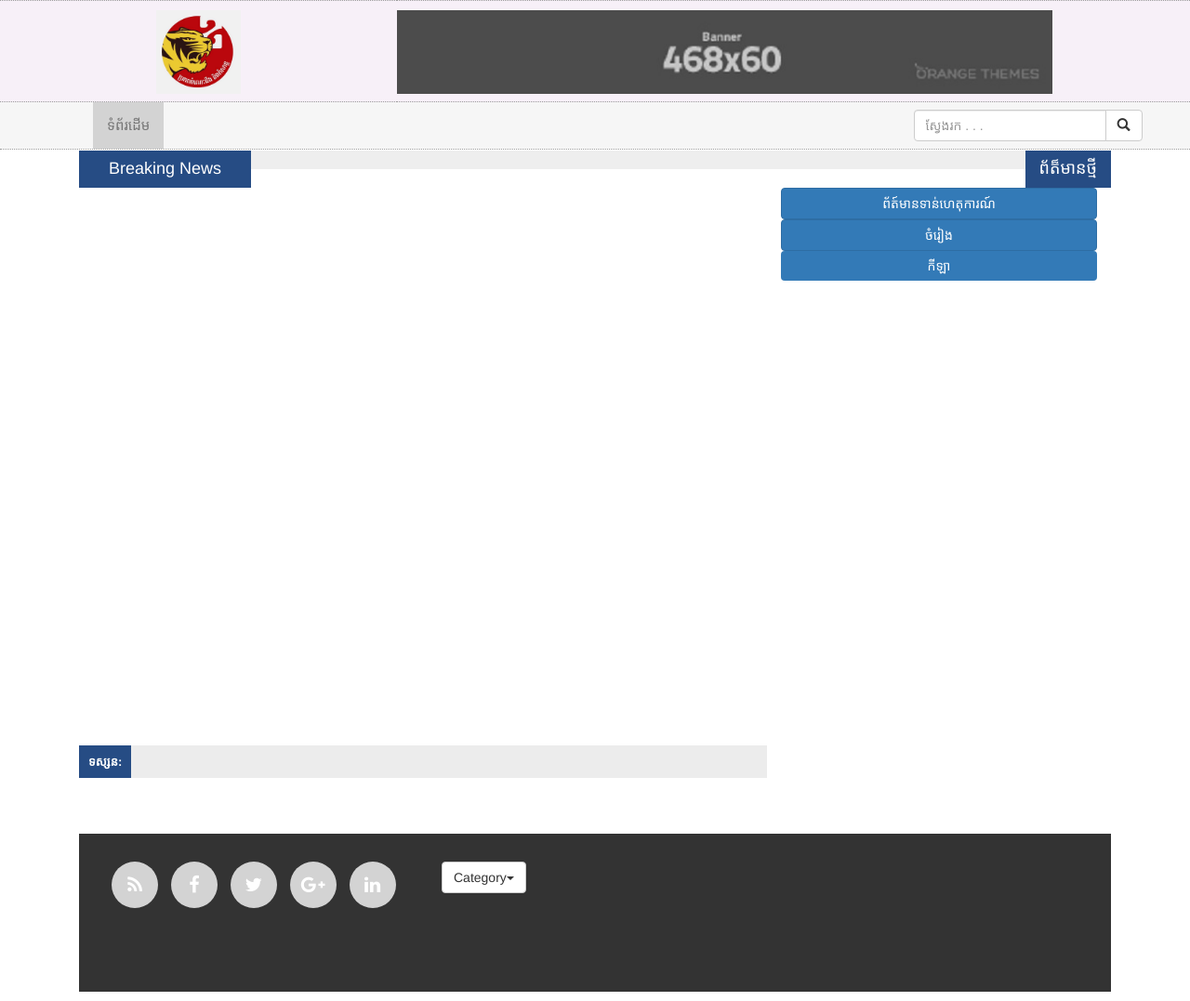
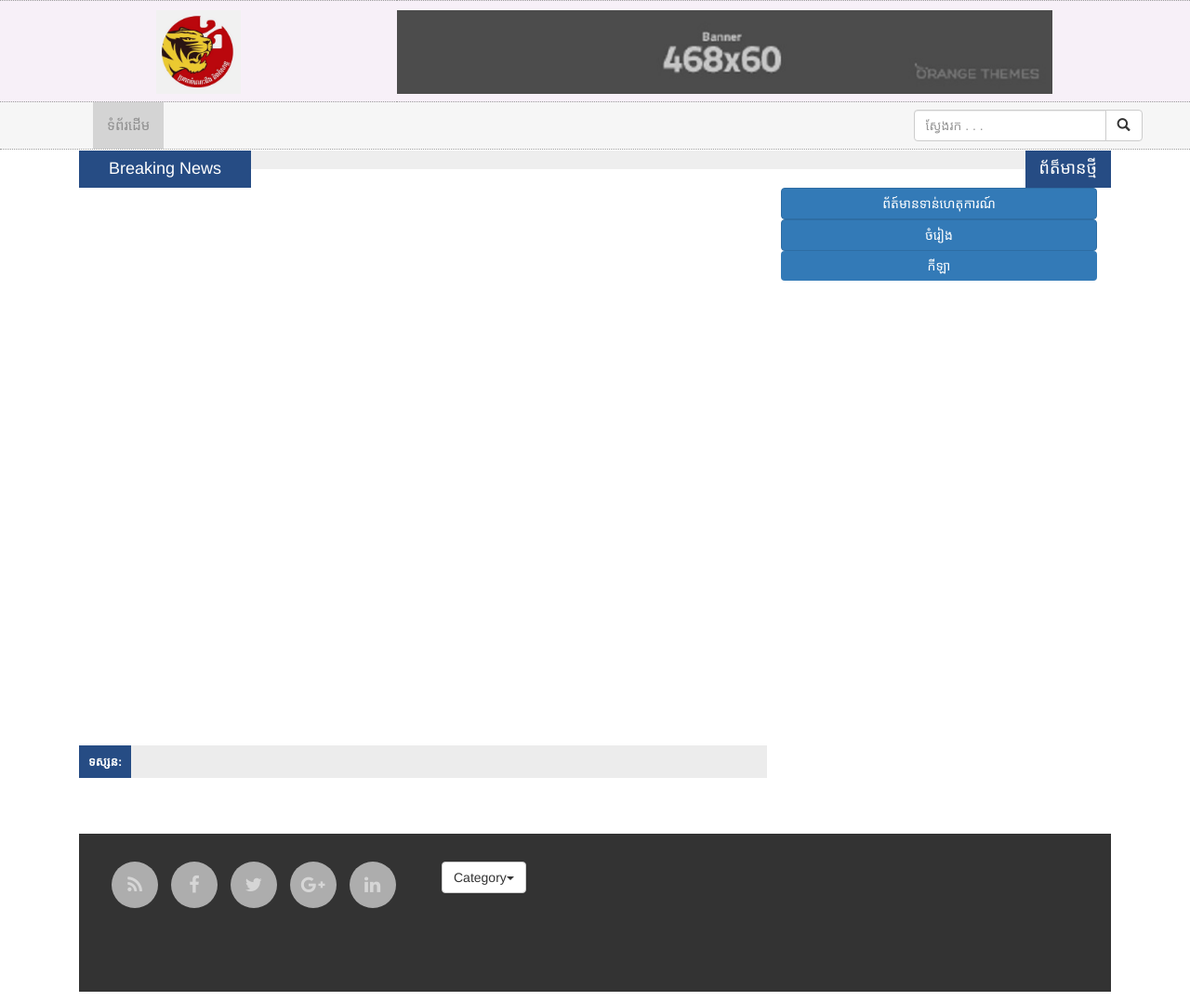
Before and after one commit to kimsal/klathom, a PHP site: page /klathom/home.php in a window 1280 px wide. Shown: the whole page at 93% size. Run offline with PHP 8.4, Linux system fonts and the light colour scheme; data that the repository does not hold is empty; some libraries are stand-ins or nearby versions.

Commit message:
update icon

```diff
--- a/css/custom.css
+++ b/css/custom.css
@@ -628,5 +628,6 @@ a.socialIcon:hover, .socialHoverClass {
 }
 
 a {
- background-color: #D3D3D3;
+ background-color: #CCC;
+ opacity: 0.8;
 }
--- a/footer.php
+++ b/footer.php
@@ -11,7 +11,7 @@
             </div>
             <script type="text/javascript">
               $(document).ready(function(){
-                $(".dropdown-toggle").dropdown();
+                $(".dropdown-toggle").dropup();
               });
             </script>
             <div class="col-sm-4 col-xs-12 col-md-4">
```
